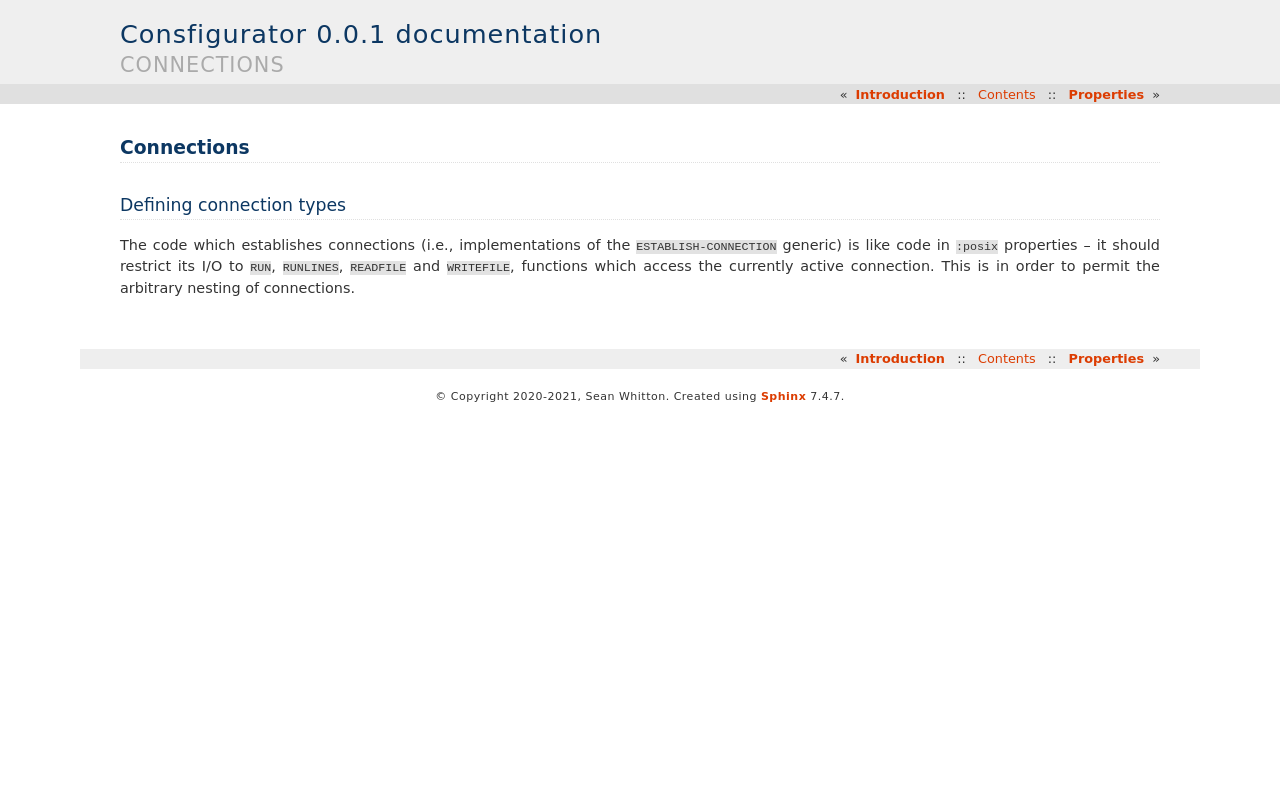
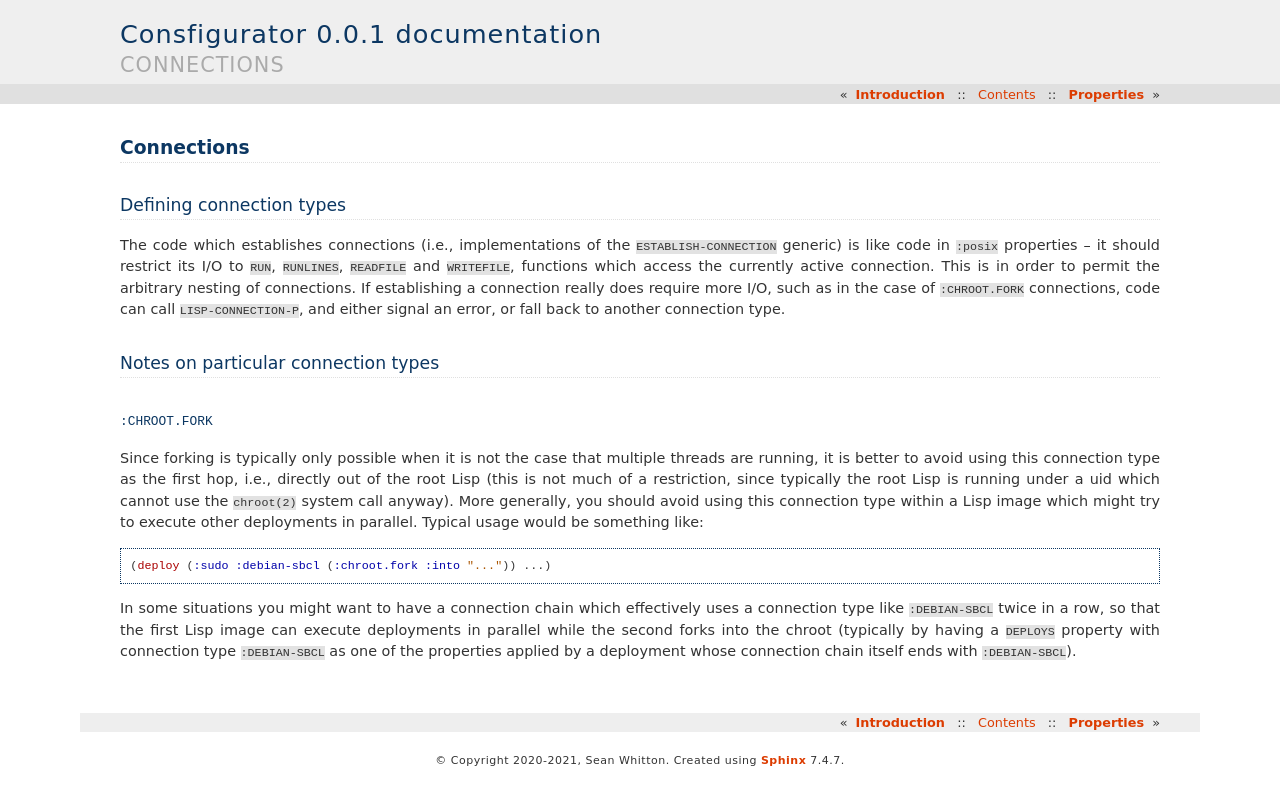
Before and after one commit to spwhitton/consfigurator, a Sphinx documentation site: the page built from doc/connections.rst, in a window 1280 px wide. Shown: the top 805 px of the page. Built offline with Sphinx 7.4.7, drawn with Linux system fonts in a browser that asks for light colours.

Commit message:
add :CHROOT-FORK connection type
Thanks to Mark Wooding for help with handling the streams, dealing with the
debugger in the child, and the FORMAT rune for the child status.

Signed-off-by: Sean Whitton <spwhitton@spwhitton.name>

```diff
--- a/doc/connections.rst
+++ b/doc/connections.rst
@@ -8,4 +8,30 @@ The code which establishes connections (i.e., implementations of the
 ``ESTABLISH-CONNECTION`` generic) is like code in ``:posix`` properties -- it
 should restrict its I/O to ``RUN``, ``RUNLINES``, ``READFILE`` and
 ``WRITEFILE``, functions which access the currently active connection.  This
-is in order to permit the arbitrary nesting of connections.
+is in order to permit the arbitrary nesting of connections.  If establishing a
+connection really does require more I/O, such as in the case of
+``:CHROOT.FORK`` connections, code can call ``LISP-CONNECTION-P``, and either
+signal an error, or fall back to another connection type.
+
+Notes on particular connection types
+------------------------------------
+
+``:CHROOT.FORK``
+~~~~~~~~~~~~~~~~
+
+Since forking is typically only possible when it is not the case that multiple
+threads are running, it is better to avoid using this connection type as the
+first hop, i.e., directly out of the root Lisp (this is not much of a
+restriction, since typically the root Lisp is running under a uid which cannot
+use the ``chroot(2)`` system call anyway).  More generally, you should avoid
+using this connection type within a Lisp image which might try to execute
+other deployments in parallel.  Typical usage would be something like::
+
+  (deploy (:sudo :debian-sbcl (:chroot.fork :into "...")) ...)
+
+In some situations you might want to have a connection chain which effectively
+uses a connection type like ``:DEBIAN-SBCL`` twice in a row, so that the first
+Lisp image can execute deployments in parallel while the second forks into the
+chroot (typically by having a ``DEPLOYS`` property with connection type
+``:DEBIAN-SBCL`` as one of the properties applied by a deployment whose
+connection chain itself ends with ``:DEBIAN-SBCL``).
```
Also changed, not shown: 4 other files.
